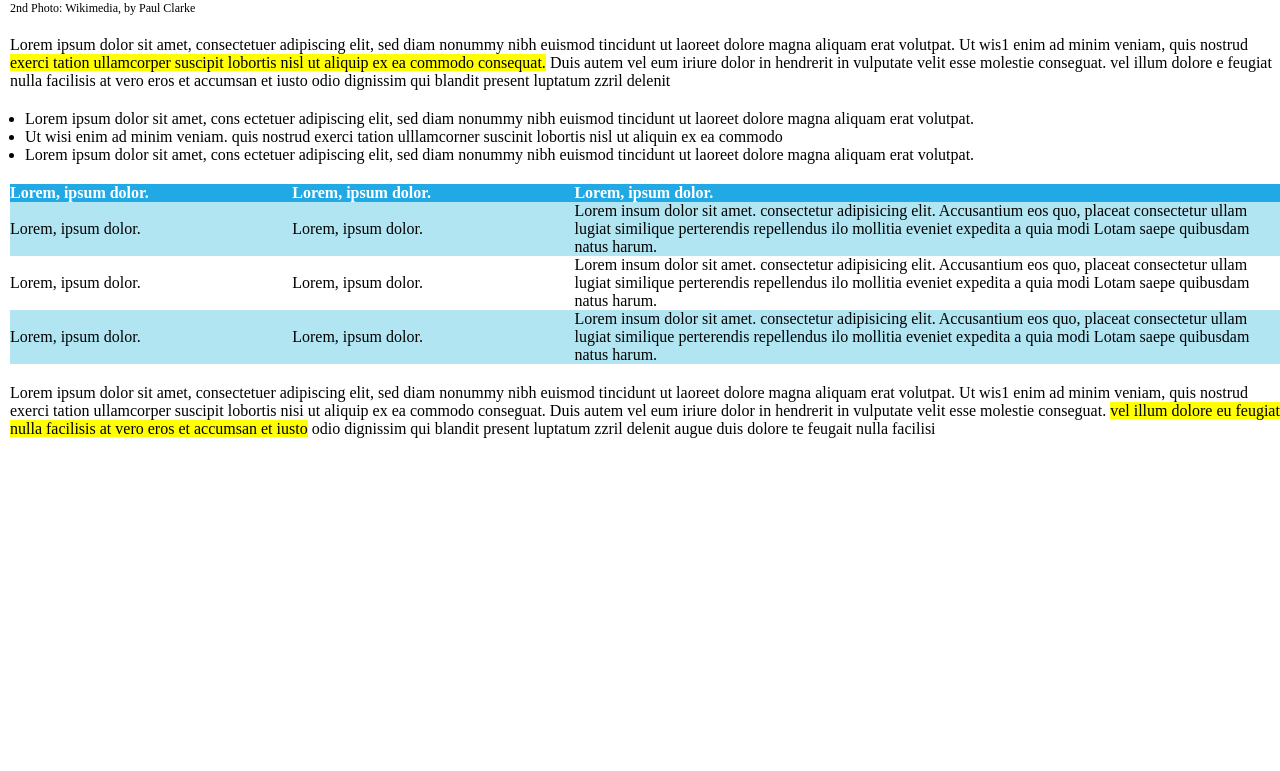
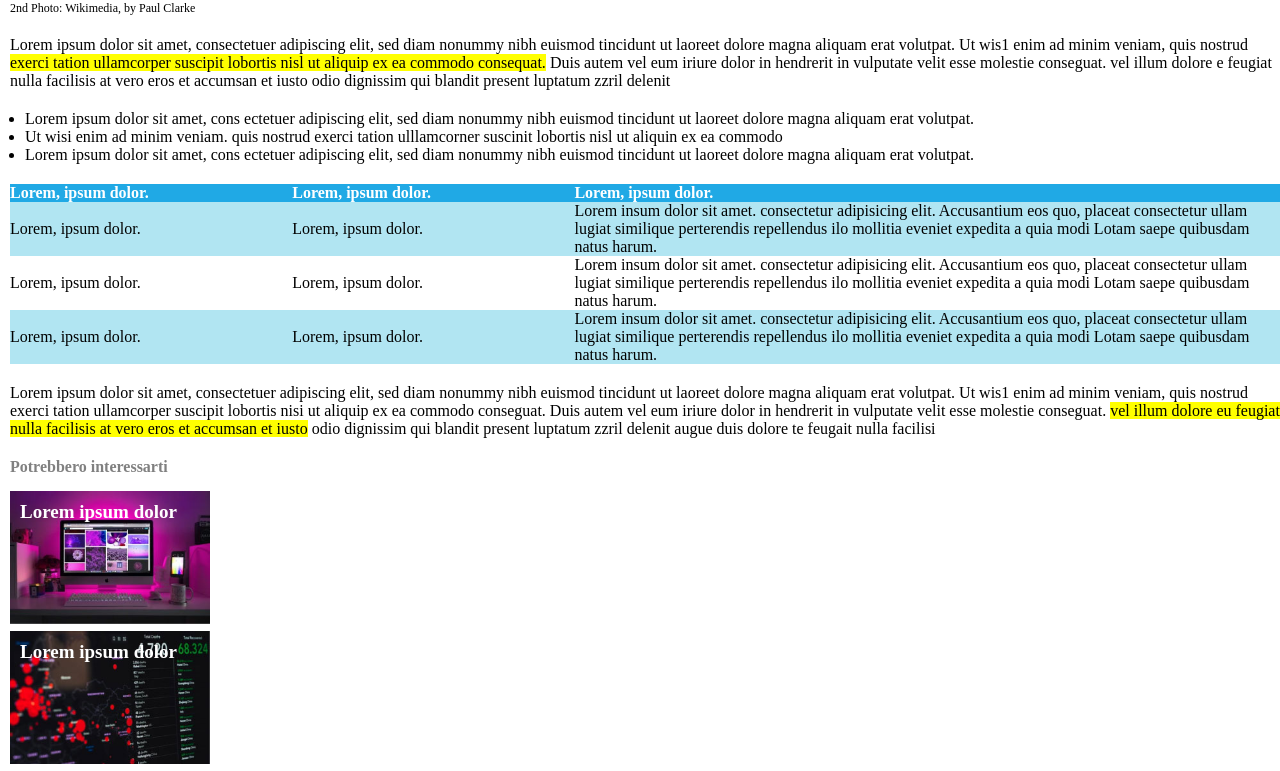
Before and after one commit to MonicaSerraWebDeveloper/html-css-booleaner, a plain HTML site: page index.html in a window 1280 px wide. Shown: the part 1263-2034 px from the top of the page. Before the commit the page ends 1721 px from the top, so only its background shows below. Drawn offline with Linux system fonts and the light colour scheme.

Commit message:
feat: add section potrebbero interessarti and styled

```diff
--- a/index.html
+++ b/index.html
@@ -100,11 +100,20 @@
                 </p>
 
             </section>
-
             <!-- / Section Content Article  -->
 
+            <!-- Section Potrebbero Interessarti  -->
+            <section>
+                <h3 class="widget-title">Potrebbero interessarti</h3>
+                <div class="suggested-article-container div-suggested-article-one">
+                    <h2 class="suggested-article-title">Lorem ipsum dolor</h2>
+                </div>
+                <div class="suggested-article-container div-suggested-article-two">
+                    <h2 class="suggested-article-title">Lorem ipsum dolor</h2>
+                </div>
+            </section>
+            <!-- / Section Potrebbero Interessarti  -->
         </main>
+    </body>
 
-
-    </body>
 </html>
--- a/style.css
+++ b/style.css
@@ -115,3 +115,33 @@ th {
 .small-content-table {
     padding-top: 15px;
 }
+
+/* Section Potrebbero Interessarti */
+
+.widget-title {
+    font-size: 16px;
+    color: #808080;
+    padding-bottom: 15px;
+}
+
+.suggested-article-container {
+    background-repeat: no-repeat;
+    background-size: contain;
+    width: 200px;
+    height: 140px;
+}
+
+.div-suggested-article-one {
+    background-image: url('./img/monitor.jpg');
+}
+
+.div-suggested-article-two {
+    background-image: url('./img/graph.jpg');
+}
+
+.suggested-article-title {
+    font-size: 19px;
+    color: #fff;
+    padding-top: 10px;
+    padding-left: 10px;
+}
```
